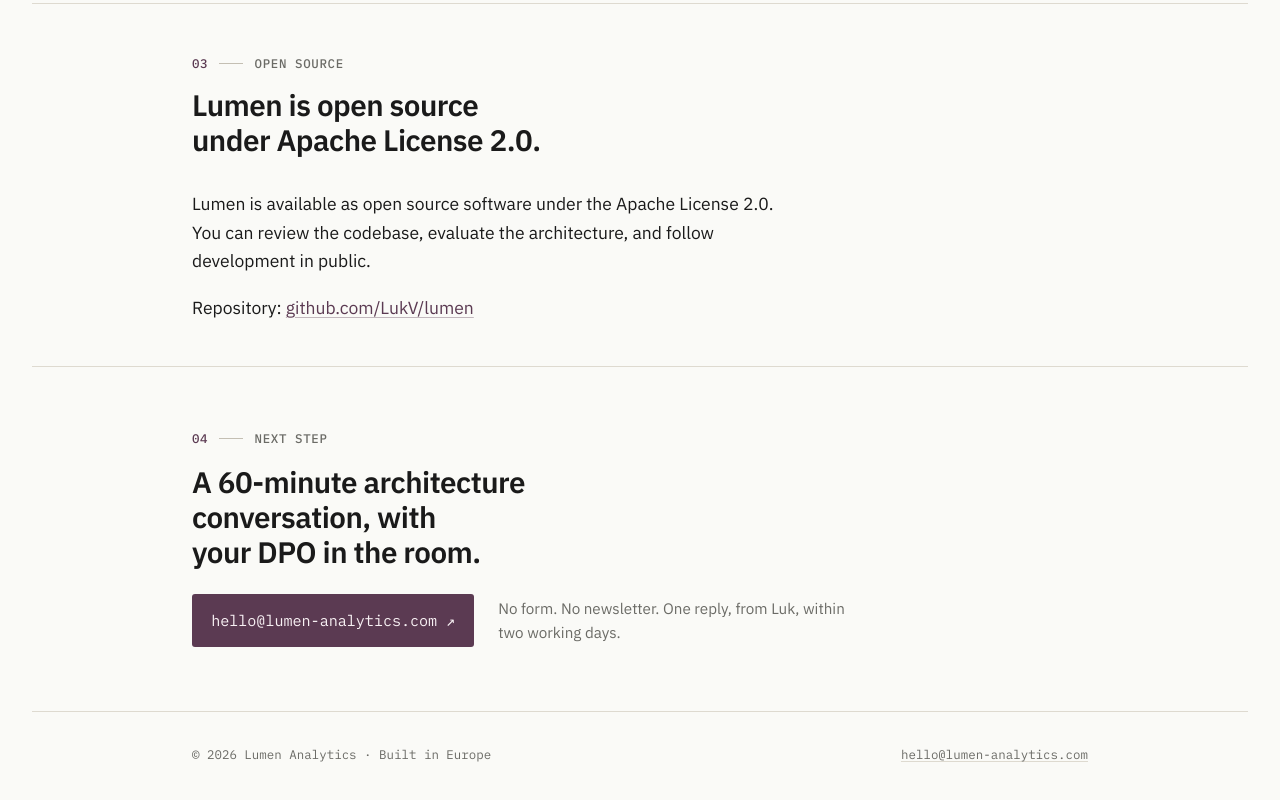
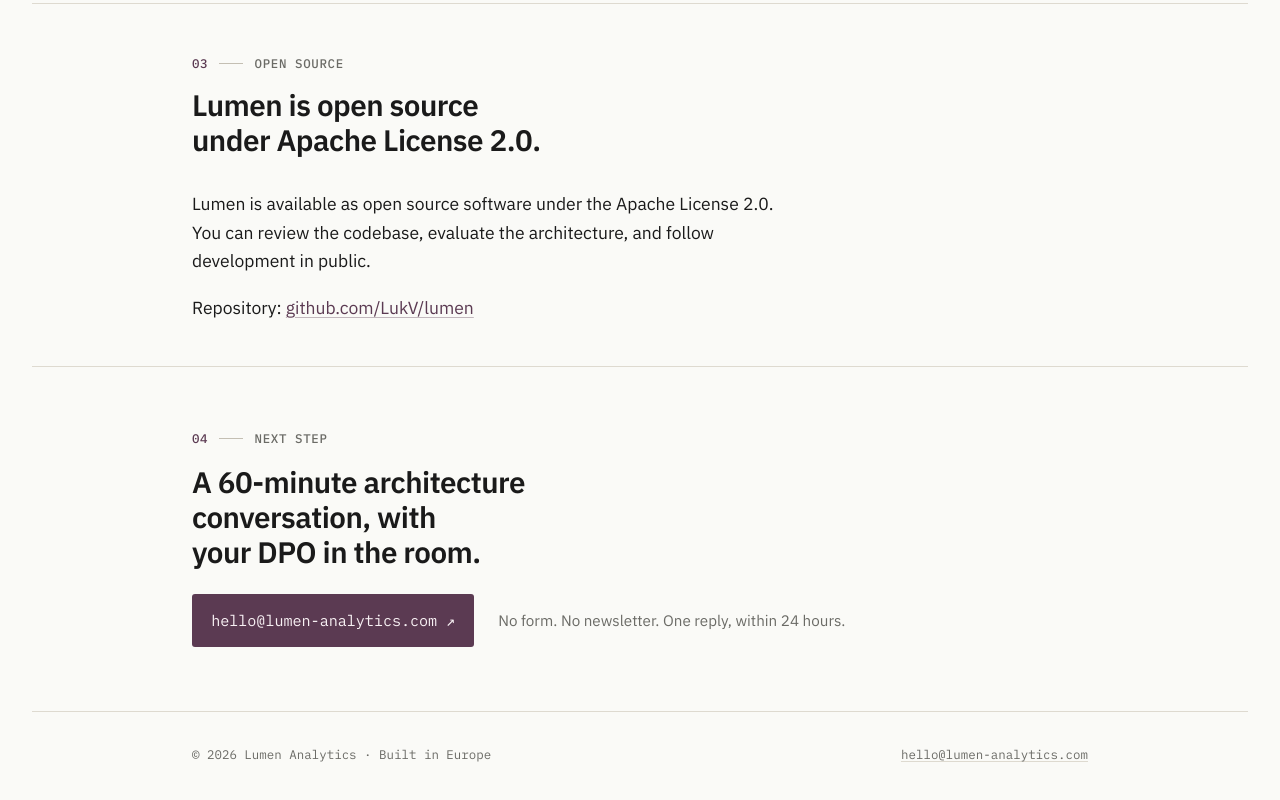
Before and after one commit to LukV/lumen-analytics.com, a plain HTML site: page index.html in a window 1280 px wide. Shown: the part 2243-3043 px from the top of the page. Drawn offline with Linux system fonts and the light colour scheme.

Commit message:
remove references to Luk

```diff
--- a/index.html
+++ b/index.html
@@ -1039,7 +1039,7 @@
           hello@lumen-analytics.com <span aria-hidden="true" style="font-family: var(--mono);">↗</span>
         </a>
         <div class="cta-aside">
-          No form. No newsletter. One reply, from Luk, within two working days.
+          No form. No newsletter. One reply, within 24 hours.
         </div>
       </div>
 
```
